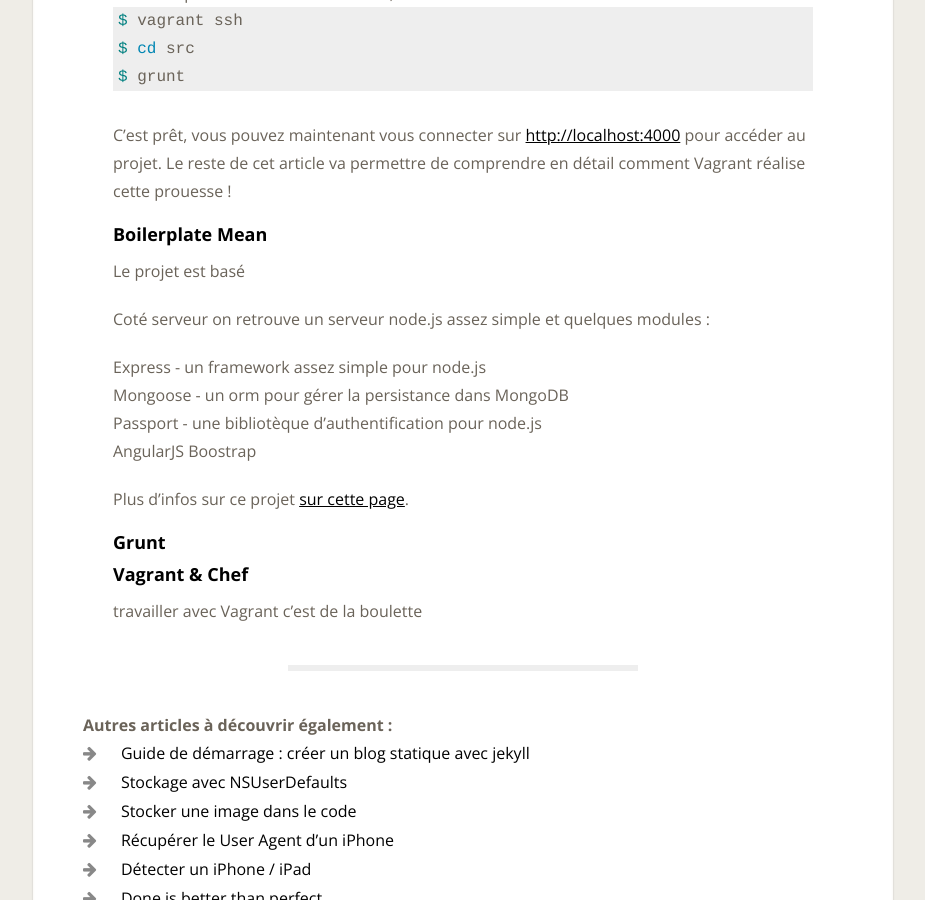
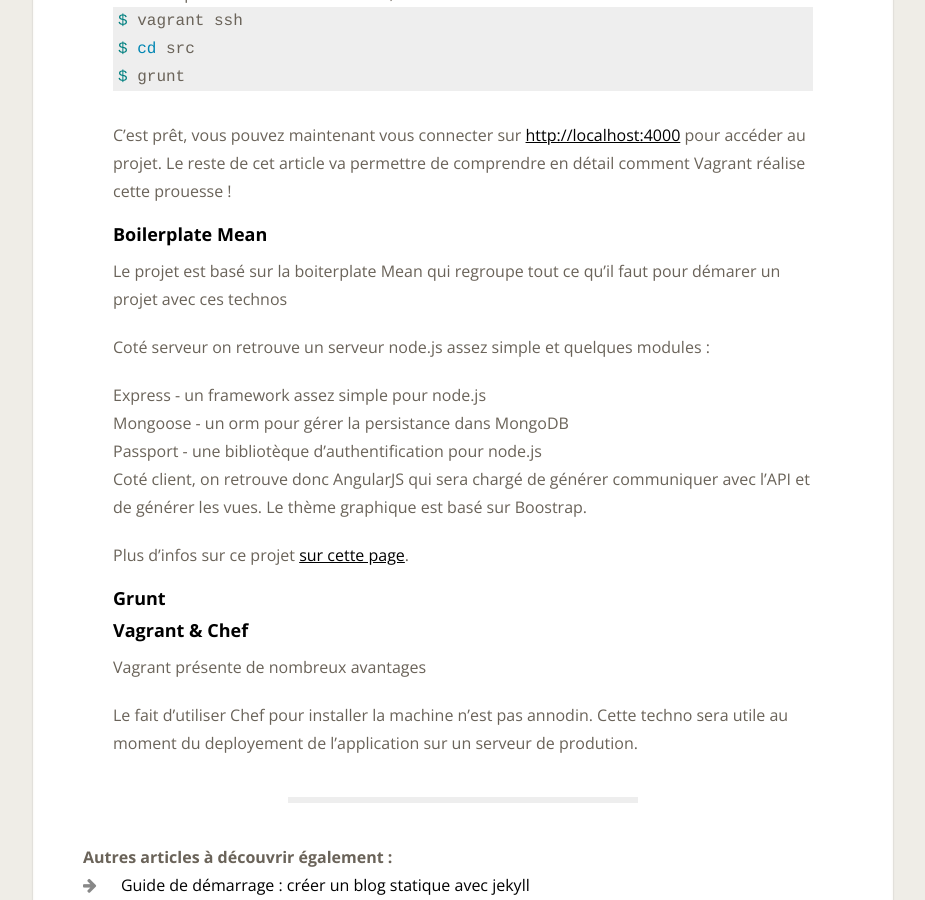
Before and after one commit to Toam/toam.fr, a Jekyll site: the page built from _posts/2013-10-05-tester-mean-stack-avec-vagrant.markdown, in a window 1280 px wide and 900 px high, scrolled down 1351 px. Shown: the whole window, without its empty margins (177-1102 px from the left). Built offline with Jekyll 4.4.1, drawn with Linux system fonts in a browser that asks for light colours; nearby versions of some CDN libraries; comment, search, counter and statistics services are not loaded.

Commit message:
Updated 2013-10-05-tester-mean-stack-avec-vagrant.markdown

```diff
--- a/_posts/2013-10-05-tester-mean-stack-avec-vagrant.markdown
+++ b/_posts/2013-10-05-tester-mean-stack-avec-vagrant.markdown
@@ -1,7 +1,7 @@
 ---
 published: true
 layout: post
-title: "Tester la MEAN Stack avec Vagrant"
+title: Tester la MEAN Stack avec Vagrant
 category: node.js
 comments: true
 ---
@@ -49,21 +49,20 @@
 
 ##### Boilerplate Mean
 
-Le projet est basé
+Le projet est basé sur la boiterplate Mean qui regroupe tout ce qu'il faut pour démarer un projet avec ces technos
 
 Coté serveur on retrouve un serveur node.js assez simple et quelques modules :
+- Express - un framework assez simple pour node.js
+- Mongoose - un orm pour gérer la persistance dans MongoDB
+- Passport - une bibliotèque d'authentification pour node.js
 
-+ Express - un framework assez simple pour node.js
-+ Mongoose - un orm pour gérer la persistance dans MongoDB
-+ Passport - une bibliotèque d'authentification pour node.js
-
-AngularJS
-Boostrap
+Coté client, on retrouve donc AngularJS qui sera chargé de générer communiquer avec l'API et de générer les vues. Le thème graphique est basé sur Boostrap.
 
 Plus d'infos sur ce projet <a href="http://www.mean.io/">sur cette page</a>.
 
 ##### Grunt
 
 ##### Vagrant & Chef
+Vagrant présente de nombreux avantages
 
-+ travailler avec Vagrant c'est de la boulette
+Le fait d'utiliser Chef pour installer la machine n'est pas annodin. Cette techno sera utile au moment du deployement de l'application sur un serveur de prodution.
```
